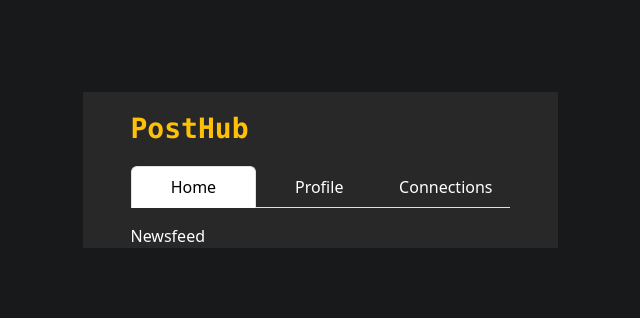
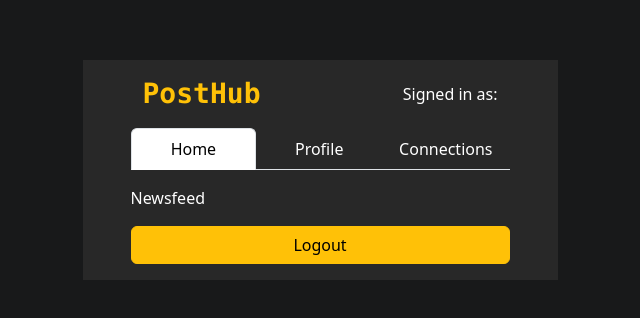
Before and after one commit to bmqube/PostHub, a React (Create React App) app in the folder client/: page / in a window 1280 px wide. Shown: the part 230-548 px from the top of the page, without its empty margins (320-960 px from the left). Built offline with nearby package versions, Linux system fonts and the light colour scheme; no server answers; sample sign-in values are in the browser's storage.

Commit message:
Minor changes

```diff
--- /dev/null
+++ b/client/src/components/Footer.jsx
@@ -0,0 +1,18 @@
+import React from "react";
+import { Button } from "react-bootstrap";
+
+export default function Footer() {
+  const logout = (e) => {
+    e.preventDefault();
+    localStorage.clear();
+    window.location.reload(false);
+  };
+
+  return (
+    <div className="d-grid my-3">
+      <Button onClick={logout} variant="warning">
+        Logout
+      </Button>
+    </div>
+  );
+}
--- a/client/src/components/Header.jsx
+++ b/client/src/components/Header.jsx
@@ -1,20 +1,48 @@
 import Container from "react-bootstrap/Container";
 import Navbar from "react-bootstrap/Navbar";
+import Button from "react-bootstrap/Button";
 
 export default function Header() {
   const isAlreadyLogged = localStorage.getItem("userId");
-  let alignment = "text-center";
+  const name = localStorage.getItem("name");
+  let alignment = "center";
 
   if (isAlreadyLogged) {
-    alignment = "text-start";
+    alignment = "between";
   } else {
+    alignment = "center";
   }
 
   return (
-    <p
-      className={`mt-3 text-warning fw-bold fs-3 font-monospace ${isAlreadyLogged}`}
-    >
-      PostHub
-    </p>
+    // <div className={`d-flex justify-content-${alignment}`}>
+    //   <p className={`mt-3 text-warning fw-bold fs-3 font-monospace`}>PostHub</p>
+    //   <Button variant="secondary" size="sm">
+    //     Log Out
+    //   </Button>
+    // </div>
+
+    <Navbar>
+      <Container>
+        <Navbar.Brand
+          className="text-warning fw-bold fs-3 font-monospace"
+          href="/"
+        >
+          PostHub
+        </Navbar.Brand>
+        {isAlreadyLogged && (
+          <>
+            <Navbar.Toggle />
+            <Navbar.Collapse className="justify-content-end">
+              <Navbar.Text className="text-white">
+                Signed in as:{" "}
+                <a className="text-white" href="#login">
+                  {name}
+                </a>
+              </Navbar.Text>
+            </Navbar.Collapse>
+          </>
+        )}
+      </Container>
+    </Navbar>
   );
 }
--- a/client/src/components/Newsfeed.jsx
+++ b/client/src/components/Newsfeed.jsx
@@ -1,5 +1,5 @@
 import React from "react";
 
 export default function Newsfeed() {
-  return <div className="text-white">Newsfeed</div>;
+  return <div className="text-white mb-3">Newsfeed</div>;
 }
--- a/client/src/components/Profile.jsx
+++ b/client/src/components/Profile.jsx
@@ -5,26 +5,24 @@ import { Badge, Button } from "react-bootstrap";
 
 export default function Profile() {
   const isAlreadyLogged = localStorage.getItem("userId");
-  const [profileDetails, setProfileDetails] = useState({
-    name: "",
-  });
+  // const [profileDetails, setProfileDetails] = useState({
+  //   name: "",
+  // });
 
-  useEffect(() => {
-    async function getData() {
-      let response = await axios.get(
-        "http://localhost:8000/connect/suggestions",
-        {
-          headers: {
-            userId: isAlreadyLogged,
-          },
-        }
-      );
-      setProfileDetails(response.data.data);
-    }
-    getData();
-  }, []);
+  // useEffect(() => {
+  //   async function getData() {
+  //     let response = await axios.get(
+  //       "http://localhost:8000/connect/suggestions",
+  //       {
+  //         headers: {
+  //           userId: isAlreadyLogged,
+  //         },
+  //       }
+  //     );
+  //     setProfileDetails(response.data.data);
+  //   }
+  //   getData();
+  // }, []);
 
-  return (
-    <div className="text-white mb-3">Logged in as {profileDetails.name}</div>
-  );
+  return <div className="text-white mb-3">Profile</div>;
 }
--- a/client/src/screens/Home.jsx
+++ b/client/src/screens/Home.jsx
@@ -10,6 +10,7 @@ import Tabs from "react-bootstrap/Tabs";
 import Profile from "../components/Profile";
 import Newsfeed from "../components/Newsfeed";
 import Connections from "../components/Connections";
+import Footer from "../components/Footer";
 
 function Home() {
   const isAlreadyLogged = localStorage.getItem("userId");
@@ -42,6 +43,7 @@ function Home() {
               <Connections />
             </Tab>
           </Tabs>
+          <Footer />
         </Col>
       </Row>
     </Container>
--- a/client/src/screens/Login.jsx
+++ b/client/src/screens/Login.jsx
@@ -45,6 +45,7 @@ function Login() {
     if (response.data.code === "SUCCESS") {
       console.log(response.data);
       localStorage.setItem("userId", response.data.data.userId);
+      localStorage.setItem("name", response.data.data.name);
       localStorage.setItem("userSessionId", response.data.data.userSessionId);
       showAlert("success", response.data.message);
       setTimeout(() => setIsLogged(true), 1000);
```
Also changed, not shown: 2 other files (tests, documents, lock files or other folders).
